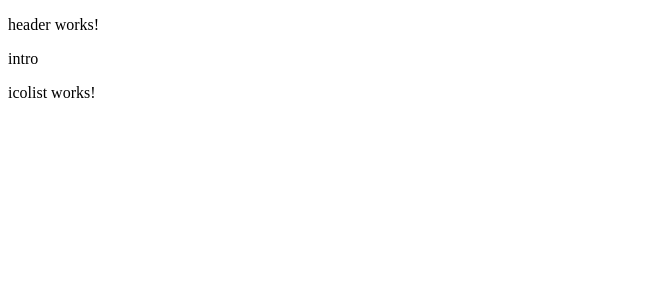
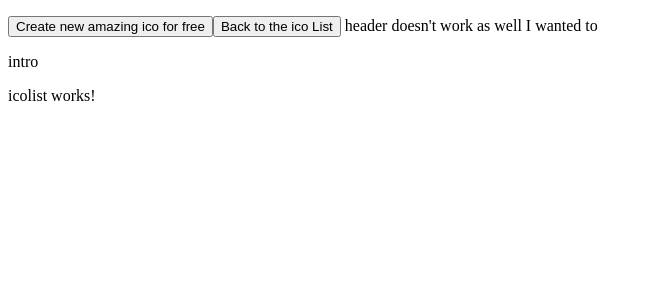
Before and after one commit to christofferend/ico, an Angular app: page / in a window 1280 px wide. Shown: the top 300 px of the page, without its empty margins (0-653 px from the left). Built offline with nearby package versions, Linux system fonts and the light colour scheme.

Commit message:
feat(header): add application routing
Add create routing button, add root routing button, change header tiitle

```diff
--- a/src/app/header/header.component.html
+++ b/src/app/header/header.component.html
@@ -1,3 +1,5 @@
 <p>
-  header works!
+  <button [routerLink]="['/create']"> Create new amazing ico for free</button>
+  <button [routerLink]="['/']" class="btn btn-primary"> Back to the ico List </button>
+  header doesn't work as well I wanted to
 </p>
```
